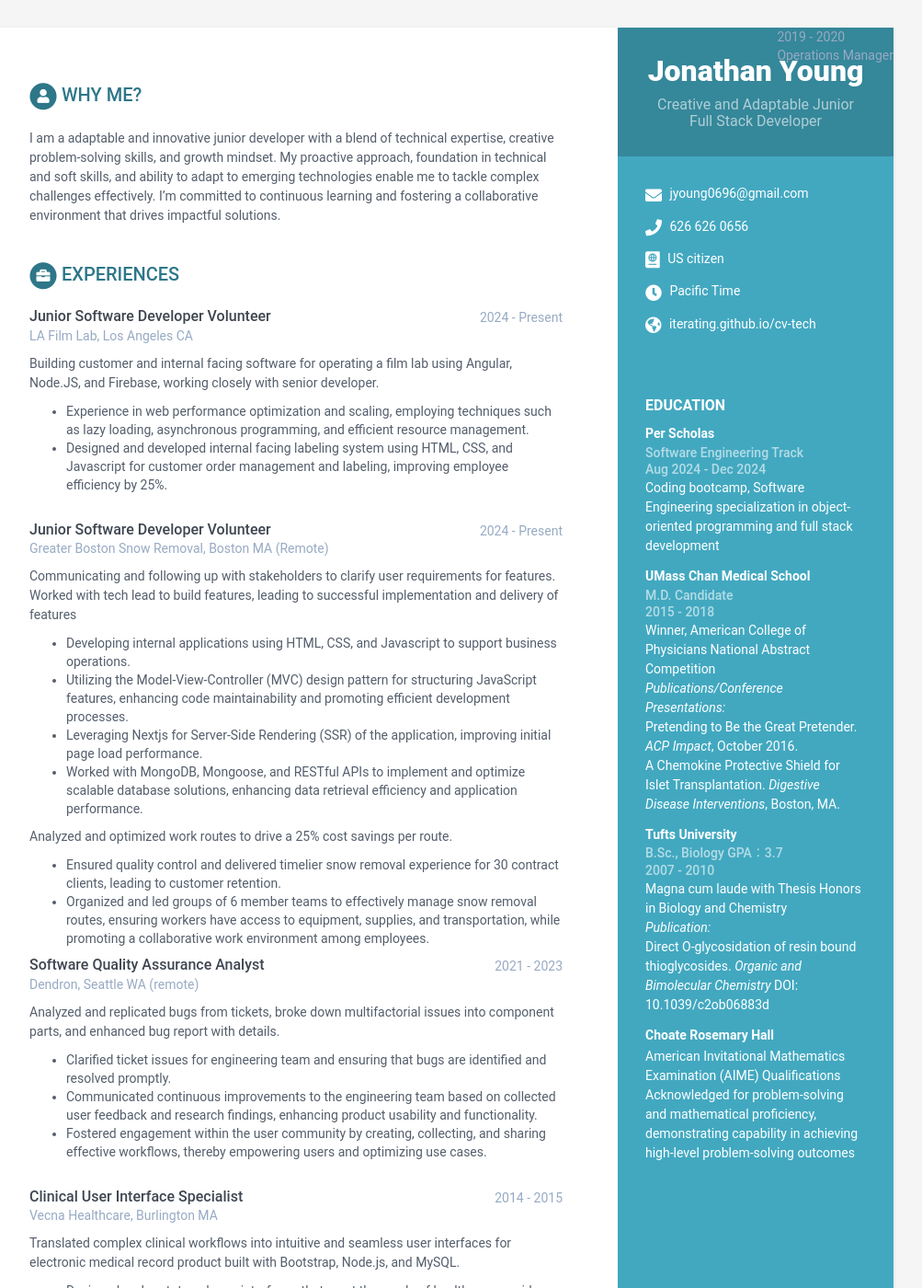
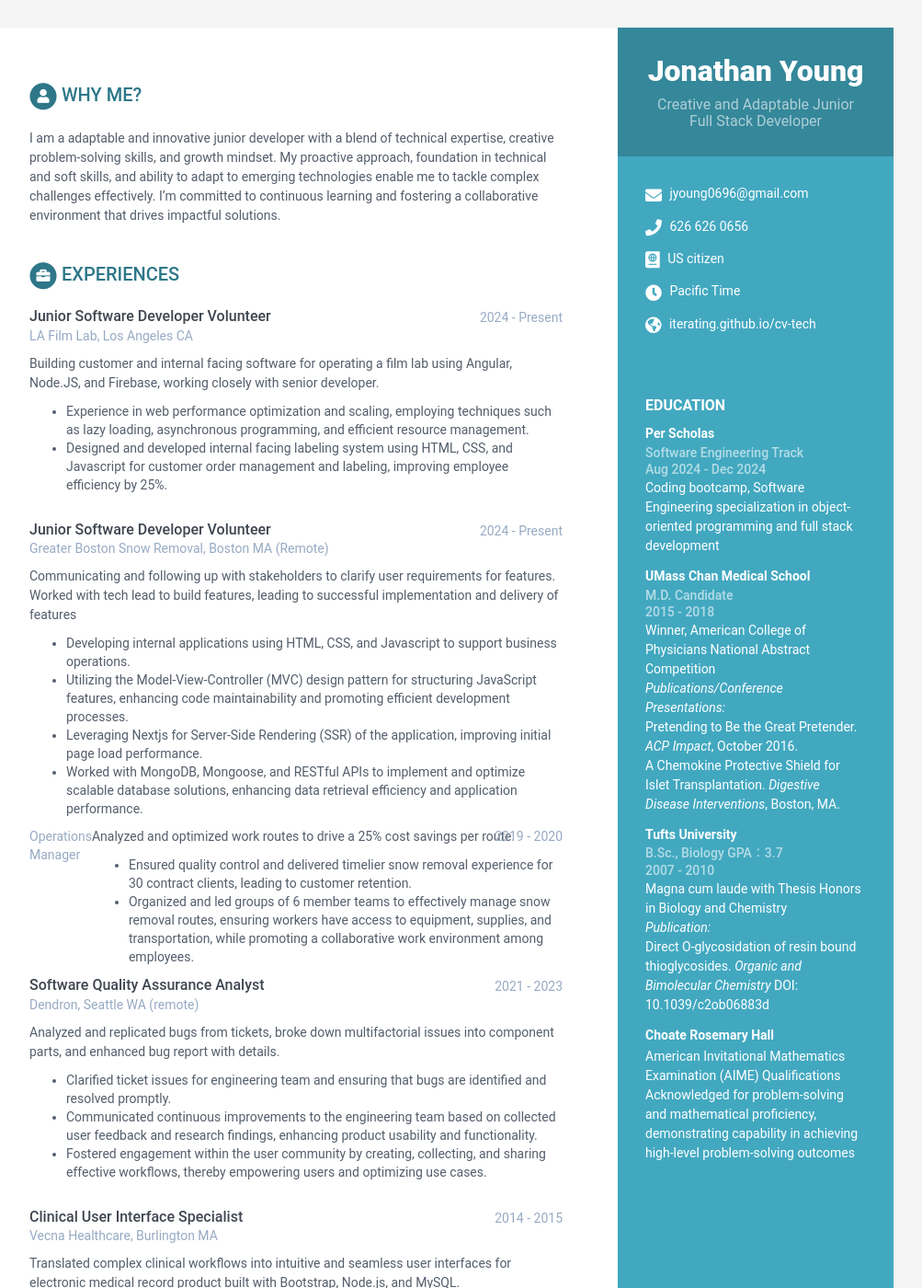
Before and after one commit to iterating/cv-pharm, a Jekyll site: the page built from index.html, in a window 1280 px wide and 1400 px high. Shown: the whole window at 92% size, without its empty margins (168-1171 px from the left). Built offline with Jekyll 4.4.1, drawn with Linux system fonts in a browser that asks for light colours.

Commit message:
date format

```diff
--- a/_includes/experiences.html
+++ b/_includes/experiences.html
@@ -33,9 +33,9 @@
     {% if experience.time2 %}
     <div class="item">
 
-      <div><!--//upper-row-->
+      <div class="upper-row">
+        <div class="company">{{ experience.role2 }}</div>
         <div class="time">{{ experience.time2 }}
-        <div class="company">{{ experience.role2 }}</div>
       </div>
       <div class="details">
       {{ experience.details2 | markdownify }}
```
